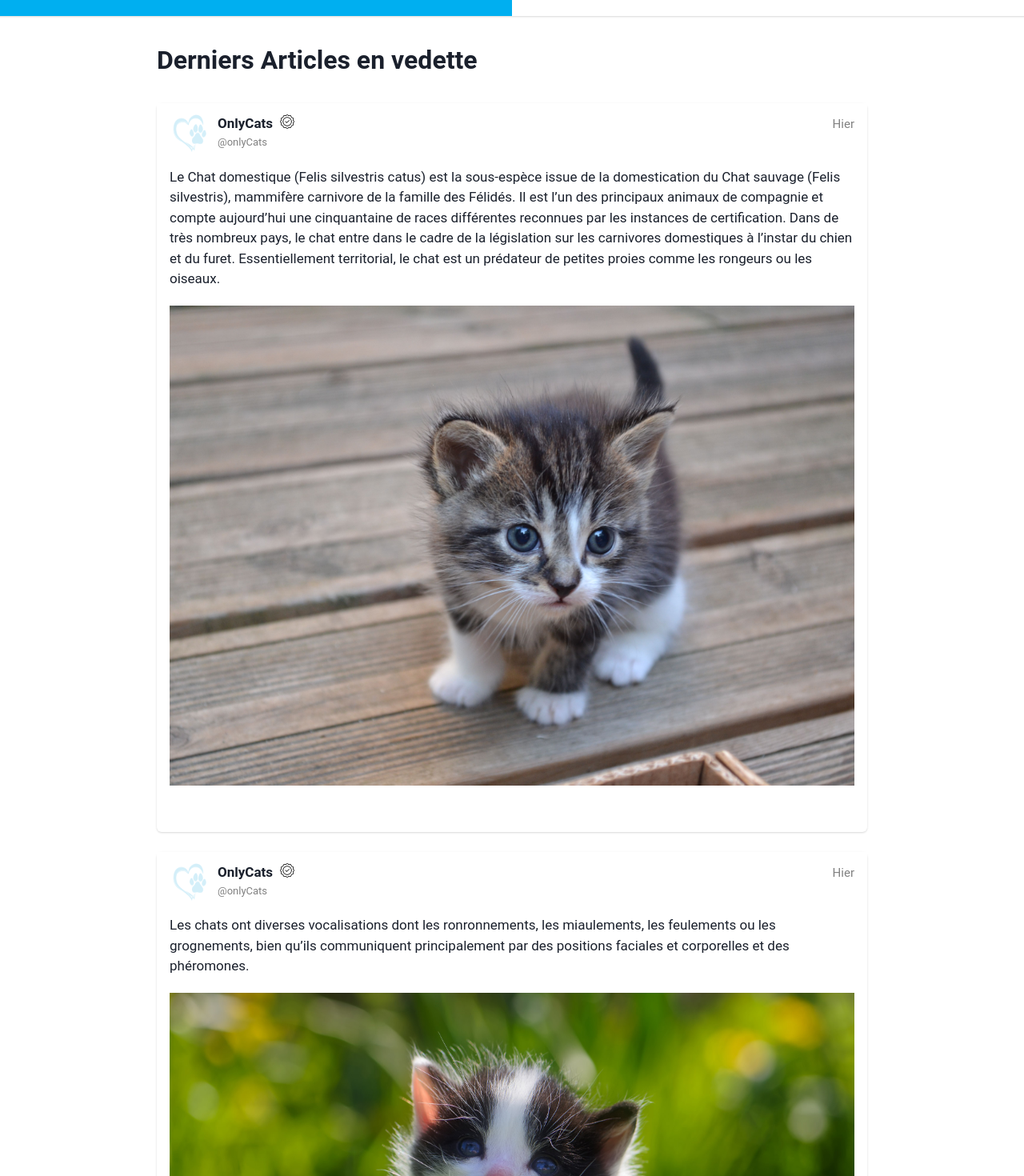
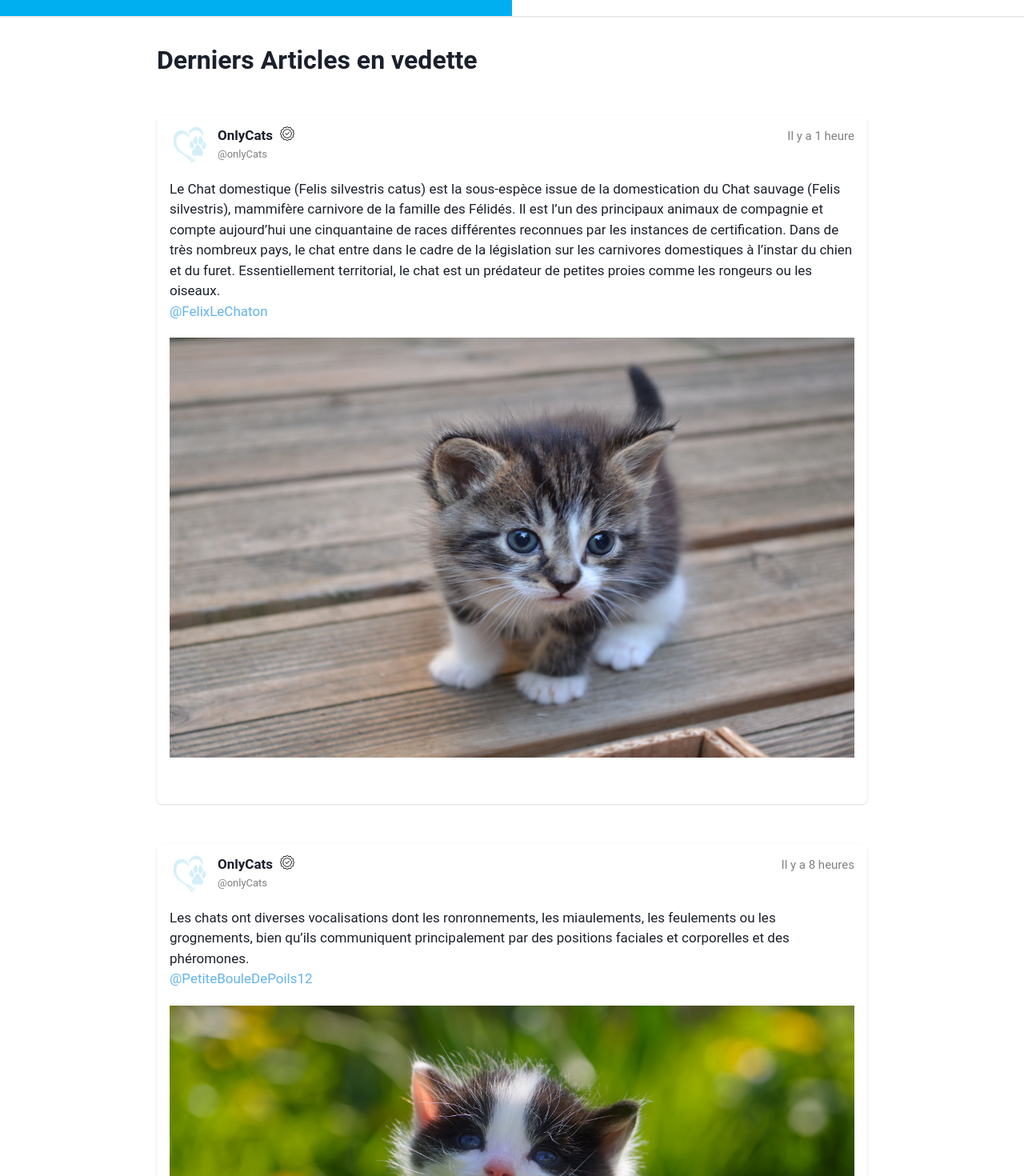
Before and after one commit to BenoitAd/OnlyCats_WebApp, a Next.js app: page / in a window 1280 px wide. Shown: the part 620-2090 px from the top of the page at 80% size. Built offline with nearby package versions, Linux system fonts and the light colour scheme.

Commit message:
feature : anchor tag

```diff
--- a/pages/Article.tsx
+++ b/pages/Article.tsx
@@ -1,9 +1,12 @@
 import { Button, Flex, Heading, Input, Text, useColorMode, useColorModeValue, UnorderedList, Link, WrapItem, Image, Box, Spacer, Card } from "@chakra-ui/react";
+import NextLink from 'next/link'
 export default function Article(props : any) {
     const description = props.description;
     const srcImg = props.srcImg;
+    const pseudo = props.pseudo;
+    const date = props.date;
     return (
-        <Flex mt="25px">
+        <Flex mt="50px">
         <Card maxWidth="888px" pb="26px" fontFamily="Roboto,sans-serif">
         <Flex pt='14px' border-radius='6px'
         bg='#fff' box-shadow='0 3px 6px rgb(0 0 0 / 16%)'
@@ -35,20 +38,23 @@ export default function Article(props : any) {
                     <Text fontSize="13px" color="grey">@onlyCats</Text>
                 </Flex>
                 <Flex position="absolute" right="0">
-                    <Text fontSize="15px" color="grey">Hier</Text>
+                    <Text fontSize="15px" color="grey">{date}</Text>
                 </Flex>
             </Flex>
             <Flex pt="6px">
                     <Text fontFamily="Roboto,sans-serif" fontSize="17px">
                         {description}
+                        <br/>
+                        <Link color="blue.300" as={NextLink} href={pseudo}>@{pseudo}</Link>
                     </Text>
+
             </Flex>
 
             <Flex mt="20px">
                 <Image
                     float="left"
                     width="1000px"
-                    height= "600px"
+                    height= "525px"
                     object-fit="cover"
                     src={srcImg}
                     alt="Img"
--- a/pages/Componants/Articles.tsx
+++ b/pages/Componants/Articles.tsx
@@ -5,7 +5,8 @@ export default function Articles(props : any) {
 
     return (
         articlesData?.map( (articleData : any) => {
-                return <Article description={articleData.description} srcImg={articleData.src}/>
+                return <Article description={articleData.description} srcImg={articleData.src}
+                pseudo={articleData.pseudo} date={articleData.date}/>
             }
         )
      )
--- a/pages/index.tsx
+++ b/pages/index.tsx
@@ -6,19 +6,27 @@ const articles = [
   {
     description:`Le Chat domestique (Felis silvestris catus) est la sous-espèce issue de la domestication du Chat sauvage (Felis silvestris), mammifère carnivore de la famille des Félidés.
     Il est l’un des principaux animaux de compagnie et compte aujourd’hui une cinquantaine de races différentes reconnues par les instances de certification. Dans de très nombreux pays, le chat entre dans le cadre de la législation sur les carnivores domestiques à l’instar du chien et du furet. Essentiellement territorial, le chat est un prédateur de petites proies comme les rongeurs ou les oiseaux.`,
-    src:"/chat1.jpg"
+    src:"/chat1.jpg",
+    pseudo:"FelixLeChaton",
+    date:"Il y a 1 heure"
   },
   {
     description:`Les chats ont diverses vocalisations dont les ronronnements, les miaulements, les feulements ou les grognements, bien qu’ils communiquent principalement par des positions faciales et corporelles et des phéromones.`,
-    src:"/chat2.jpg"
+    src:"/chat2.jpg",
+    pseudo:"PetiteBouleDePoils12",
+    date:"Il y a 8 heures"
   },
   {
     description:`Selon les résultats de travaux menés en 2006 et 20071, le chat domestique est une sous-espèce du chat sauvage issue d’ancêtres appartenant à la sous-espèce du chat sauvage d’Afrique (Felis silvestris lybica). Les premières domestications auraient eu lieu il y a 8 000 à 10 000 ans au Néolithique dans le Croissant fertile, époque correspondant au début de la culture de céréales et à l’engrangement de réserves susceptibles d’être attaquées par des rongeurs, le chat devenant alors pour l’Homme un auxiliaire utile se prêtant à la domestication.`,
-    src:"/chat3.jpg"
+    src:"/chat3.jpg",
+    pseudo:"GrayLoveMiaw",
+    date:"Hier"
   },
   {
     description:`Tout d’abord vénéré par les Égyptiens, il fut diabolisé en Europe au Moyen Âge et ne retrouva ses lettres de noblesse qu’au xviiie siècle. En Asie, le chat reste synonyme de chance, de richesse ou de longévité. Ce félin a laissé son empreinte dans la culture populaire et artistique, tant au travers d’expressions populaires que de représentations diverses au sein de la littérature, de la peinture ou encore de la musique.`,
-    src:"/chat4.jpg"
+    src:"/chat4.jpg",
+    pseudo:"CutePaw",
+    date:"Hier"
   },
  ]
 
@@ -43,7 +51,7 @@ export default function Index() {
     border-top='1px solid rgba(138,150,163,.25)' font-family='Roboto,sans-serif'
     fontSize='16px' line-height='1.3334'
     >
-    <Heading fontFamily="Roboto,sans-serif" fontSize= "32px" font-weight='400' mb='10px' mt='36px' line-height= "40px"> Derniers Articles en vedette </Heading>
+    <Heading fontFamily="Roboto,sans-serif" fontSize= "32px" font-weight='400' mt='36px' line-height= "40px"> Derniers Articles en vedette </Heading>
     <Flex border-top= "1px solid rgba(138,150,163,.25)" display="flex" flexDirection="column">
       <Articles articlesData={articles}/>
     </Flex>
```
